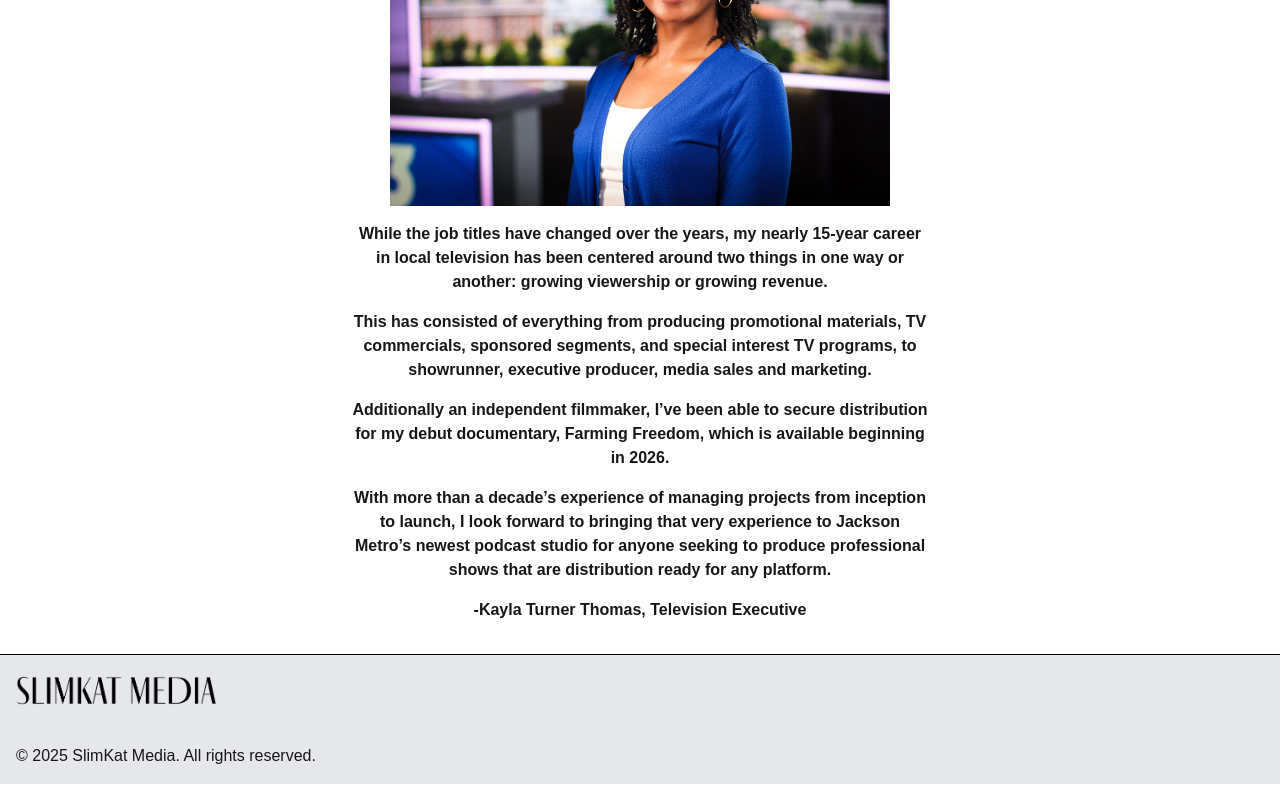
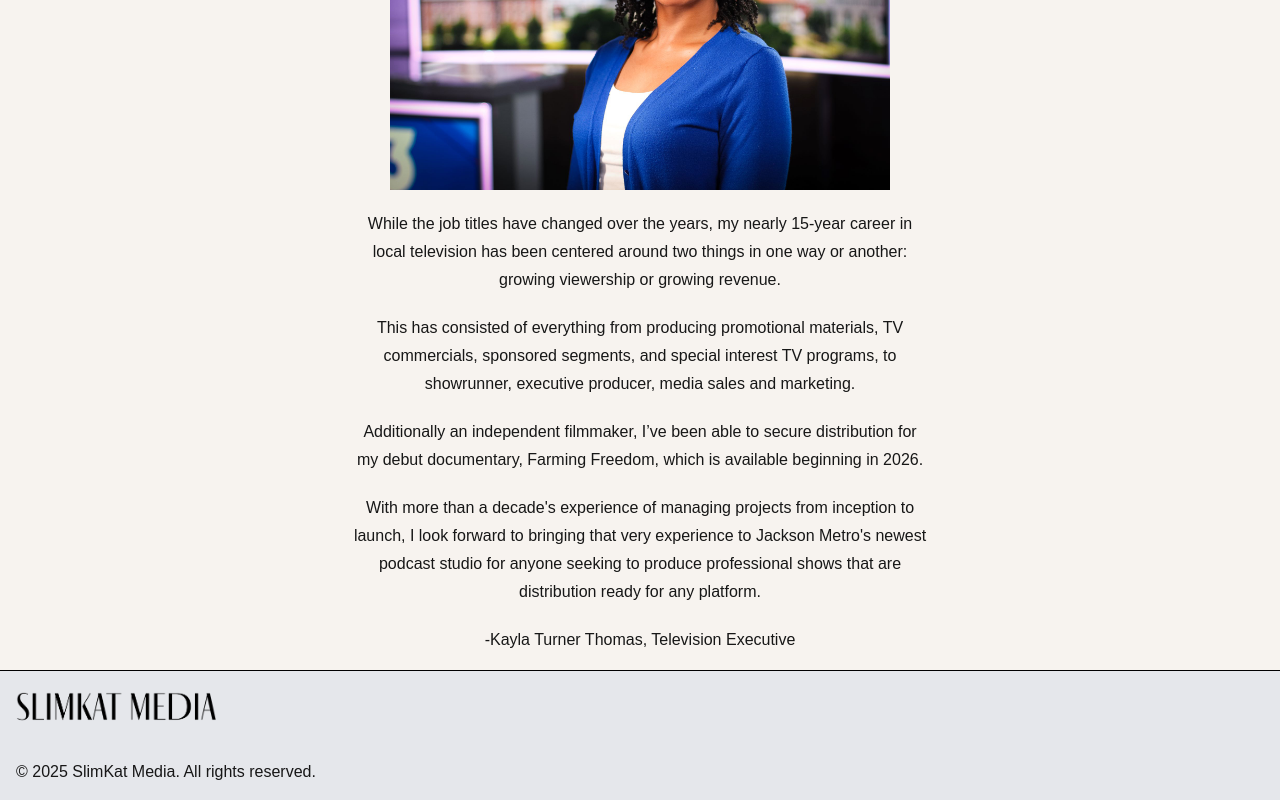
Before and after one commit to JamesFThomas/slimkat-media, a Next.js app: page / in a window 1280 px wide. Shown: the part 614-1414 px from the top of the page. Built offline with nearby package versions, Linux system fonts and the light colour scheme.

Commit message:
feat(landing): finalize biography section background and typography
- Match bio section background color to V1 mock
- Refine paragraph spacing, weight, and line-height
- Complete editorial styling for biography content

```diff
--- a/components/pages/LandingPage.tsx
+++ b/components/pages/LandingPage.tsx
@@ -6,7 +6,7 @@ export const LandingPage = () => {
   return (
     <div className='flex flex-col min-h-screen'>
       <NavBar />
-      <main className='flex flex-col grow container items-center mx-auto p-4 gap-4'>
+      <main className='flex flex-col grow w-full items-center mx-auto gap-4'>
         <section id='Greeting' className='flex flex-col text-center gap-2 p-4'>
           <h1 className='text-5xl'>Jackson Metro’s newest podcast studio</h1>
           <span className='text-xl text font-bold p-2'>
@@ -34,7 +34,7 @@ export const LandingPage = () => {
         </section>
         <section
           id='Biography'
-          className='flex flex-col items-center gap-4 p-4'
+          className='flex flex-col grow items-center gap-5 p-4 w-full bg-[#f7f3ef]'
         >
           <Image
             src='/headshot/KaylaThomas_Headshot.jpg'
@@ -42,34 +42,35 @@ export const LandingPage = () => {
             width={500}
             height={400}
           />
-          <p className='max-w-xl text-center font-semibold'>
+          <p className='max-w-xl text-center font-medium leading-7'>
             {`While the job titles have changed over the years, my nearly 15-year
             career in local television has been centered around two things in
             one way or another: growing viewership or growing revenue.`}
           </p>
 
-          <p className='max-w-xl text-center font-semibold'>
+          <p className='max-w-xl text-center font-medium leading-7'>
             {`This has consisted of everything from producing promotional
             materials, TV commercials, sponsored segments, and special interest
             TV programs, to showrunner, executive producer, media sales and
             marketing.`}
           </p>
 
-          <p className='max-w-xl text-center font-semibold'>
-            {`Additionally an independent filmmaker, I’ve been able to secure
-            distribution for my debut documentary, Farming Freedom, which is
-            available beginning in 2026.`}
+          <p className='max-w-xl text-center font-medium leading-7'>
+            Additionally an independent filmmaker, I’ve been able to secure
+            distribution for my debut documentary,{' '}
+            <span className='font-light'>Farming Freedom,</span> which is
+            available beginning in 2026.
           </p>
 
-          <p className='max-w-xl text-center font-semibold'>
-            {`With more than a decade’s experience of managing projects from
+          <p className='max-w-xl text-center font-medium leading-7'>
+            {`With more than a decade's experience of managing projects from
             inception to launch, I look forward to bringing that very experience
-            to Jackson Metro’s newest podcast studio for anyone seeking to
+            to Jackson Metro's newest podcast studio for anyone seeking to
             produce professional shows that are distribution ready for any
             platform.`}
           </p>
 
-          <span className='max-w-xl text-center font-semibold'>
+          <span className='max-w-xl text-center font-medium leading-7'>
             {`-Kayla Turner Thomas, Television Executive`}
           </span>
           {/* SubscriptionForm Component will go here */}
```
